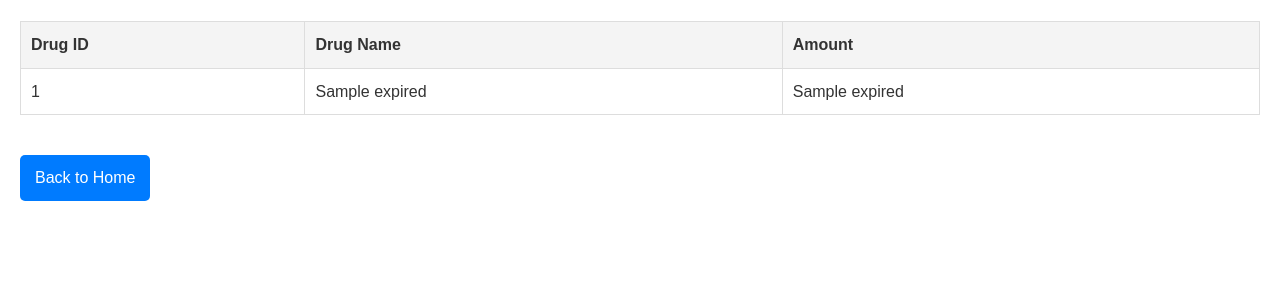
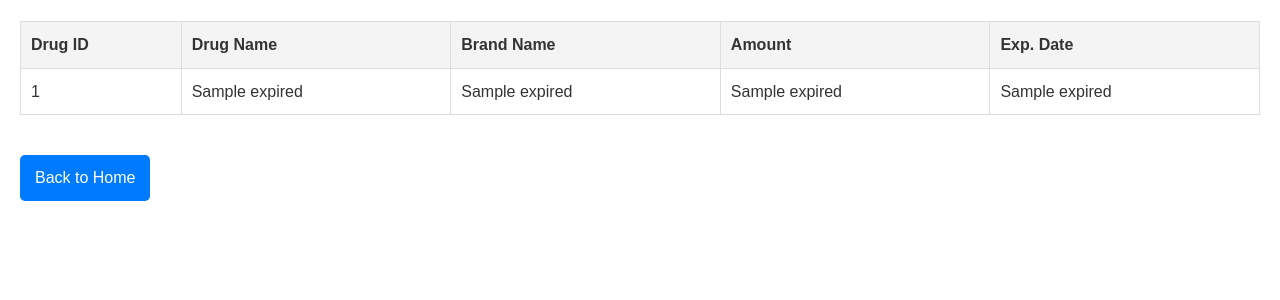
Before and after one commit to shin-fued/database_project, a Flask app: page /expired_drugs/1 in a window 1280 px wide. Shown: the part 73-373 px from the top of the page. Run offline with Flask 3, Linux system fonts and the light colour scheme; a database or web service that is not in the repository returns one stand-in record (values such as "Sample title"); some libraries are stand-ins or nearby versions.

Commit message:
fix minor frontend issue

```diff
--- a/app.py
+++ b/app.py
@@ -1,4 +1,4 @@
-import flet as ft
+#import flet as ft
 import psycopg2
 from datetime import datetime
 
@@ -9,10 +9,10 @@ from sqlalchemy import create_engine, func
 from sqlalchemy.orm import Session
 
 conn = psycopg2.connect(database="pharmacy_db_loob",
-                                        user="pharmacy_db_loob_user",
-                                        host='dpg-ct22pcm8ii6s73fk6lo0-a.oregon-postgres.render.com',
-                                        password="gFTd7aJRHHb8PYJ6FqcqDOomdSwkQbjv",
-                                        port=5432)
+                        user="pharmacy_db_loob_user",
+                        host='dpg-ct22pcm8ii6s73fk6lo0-a.oregon-postgres.render.com',
+                        password="gFTd7aJRHHb8PYJ6FqcqDOomdSwkQbjv",
+                        port=5432)
 cur = conn.cursor()
 
 app = Flask(__name__)
@@ -22,6 +22,7 @@ app.secret_key = "12345"
 @app.route('/')
 def index():
     return render_template('index.html')
+
 
 @app.route('/shift/', methods=('GET', 'POST'))
 def shift():
@@ -40,9 +41,11 @@ def shift():
             t = datetime.now().hour
             day = datetime.now().date().isoformat()
             shift = 2
-            if 8 <= t <=14:
+            if 8 <= t <= 14:
                 shift = 1
-            cur.execute("INSERT INTO shift (date, employee_id, shift_number) values (%s, %s, %s) ON CONFLICT DO NOTHING", (day, id, shift))
+            cur.execute(
+                "INSERT INTO shift (date, employee_id, shift_number) values (%s, %s, %s) ON CONFLICT DO NOTHING",
+                (day, id, shift))
             conn.commit()
             return redirect(url_for('transactions'))
 
@@ -51,7 +54,6 @@ def shift():
 
 @app.route('/transactions/', methods=['POST'])
 def transactions():
-
     return render_template('transactions.html')
 
 
@@ -75,13 +77,12 @@ def expired_drugs(branch_id):
 @app.route('/api/search_drug', methods=['GET'])
 def search_drug():
     query = request.args.get('query')
-    cur.execute("SELECT id, drug_name FROM drugs WHERE drug_name ILIKE %s OR id::text = %s LIMIT 1", (f"%{query}%", query))
+    cur.execute("SELECT id, drug_name FROM drugs WHERE drug_name ILIKE %s OR id::text = %s LIMIT 1",
+                (f"%{query}%", query))
     drug = cur.fetchone()
     if drug:
         return {'id': drug[0], 'name': drug[1]}
     return {}
-
-
 
 
 # somehow the process transaction in front end doesnt work properly
@@ -91,23 +92,23 @@ def process_transaction():
     cart = data.get('cart', [])
     try:
         for item in cart:
-            cur.execute("SELECT make_purchase(%s, %s, %s, %s, %s)",('Customer Name', item['drug_id'], 1, 1, item['quantity']))  # Replace with actual parameters
+            cur.execute("SELECT make_purchase(%s, %s, %s, %s, %s)",
+                        ('Customer Name', item['drug_id'], 1, 1, item['quantity']))  # Replace with actual parameters
         conn.commit()
         return {'success': True}
     except Exception as e:
         conn.rollback()
         return {'success': False, 'error': str(e)}
 
+
 @app.route('/cashier')
 def cashier():
     return render_template('cashier.html')
 
 
-
 # http://127.0.0.1:5000/add_stock?branch_id=1
 @app.route('/add_stock', methods=['GET', 'POST'])
 def add_stock():
-
     branch_id = request.args.get('branch_id')
     if not branch_id:
         flash('Branch ID is required!', 'danger')
@@ -139,18 +140,18 @@ def add_stock():
 
 @app.route('/login', methods=['GET', 'POST'])
 def login():
-
-
     return render_template('login.html')
 
 
 # Homepage Route
-@app.route('/home')
-def home():
+@app.route('/home/<int:branch_id>')
+def home(branch_id):
     # if 'employee_id' not in session:
     #     return redirect(url_for('login'))
-
-    return render_template('home.html')
+    #    cur.execute("SELECT s.drug_id, d.drug_name, d.brand_name, s.amount, s.expiration_date FROM stock as s right JOIN drugs as d ON s.drug_id = d.id where s.branch_id=%s", (branch_id,))
+    cur.execute(" SELECT s.drug_id , d.drug_name, amount, expiration_date FROM stock as s inner join drugs as d on s.drug_id = d.id where branch_id = %s ORDER BY expiration_date", (branch_id,))
+    stock = cur.fetchall()
+    return render_template('home.html', stock=stock, branch_id = branch_id)
 
 
 # Sign Out Route
@@ -162,11 +163,6 @@ def signout():
 
 
 # Purchase Route
-
-
-
-
-
 
 
 # @app.route('/home/<int:branch_id>')
@@ -181,6 +177,7 @@ def signout():
 def profile(username):
     return f'{username}\'s profile'
 
+
 with app.test_request_context():
     print(url_for('index'))
     print(url_for('shift'))
--- a/functions.sql
+++ b/functions.sql
@@ -97,9 +97,10 @@ $$ LANGUAGE plpgsql;
 
 
 --return all expired drugs
-CREATE OR REPLACE FUNCTION expired(b int) returns table(d_id INT, d_name varchar(40), am INT) as $$
+DROP FUNCTION expired(integer);
+CREATE OR REPLACE FUNCTION expired(b int) returns table(d_id INT, d_drug varchar(40),d_brand varchar(40), am INT, exp date) as $$
 BEGIN
-return query SELECT drug_id, brand_name, amount FROM stock where expiration_date <= current_date and branch_id=$1;
+return query SELECT s.drug_id, d.drug_name, d.brand_name, s.amount, s.expiration_date FROM stock as s right JOIN drugs as d ON s.drug_id = d.id where s.expiration_date <= current_date and s.branch_id=$1;
 END;
     $$ LANGUAGE plpgsql;
 
--- a/templates/expired_drugs.html
+++ b/templates/expired_drugs.html
@@ -60,7 +60,9 @@
                 <tr>
                     <th>Drug ID</th>
                     <th>Drug Name</th>
+                    <th>Brand Name</th>
                     <th>Amount</th>
+                    <th>Exp. Date</th>
                 </tr>
             </thead>
             <tbody>
@@ -69,6 +71,8 @@
                     <td>{{ drug[0] }}</td>
                     <td>{{ drug[1] }}</td>
                     <td>{{ drug[2] }}</td>
+                    <td>{{ drug[3] }}</td>
+                    <td>{{ drug[4] }}</td>
                 </tr>
                 {% endfor %}
             </tbody>
```
Also changed, not shown: templates/home.html (+5 -3 lines).
